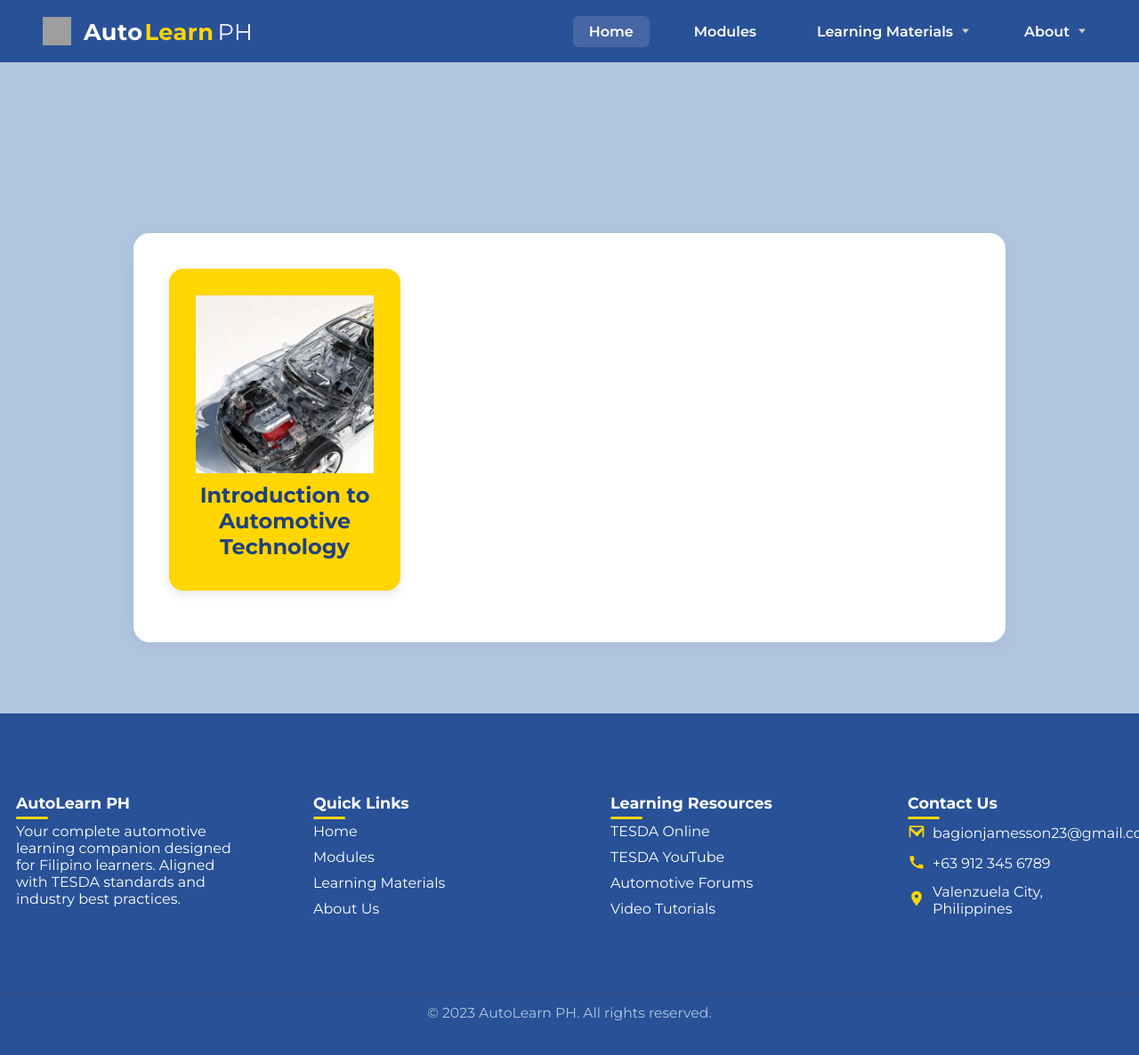
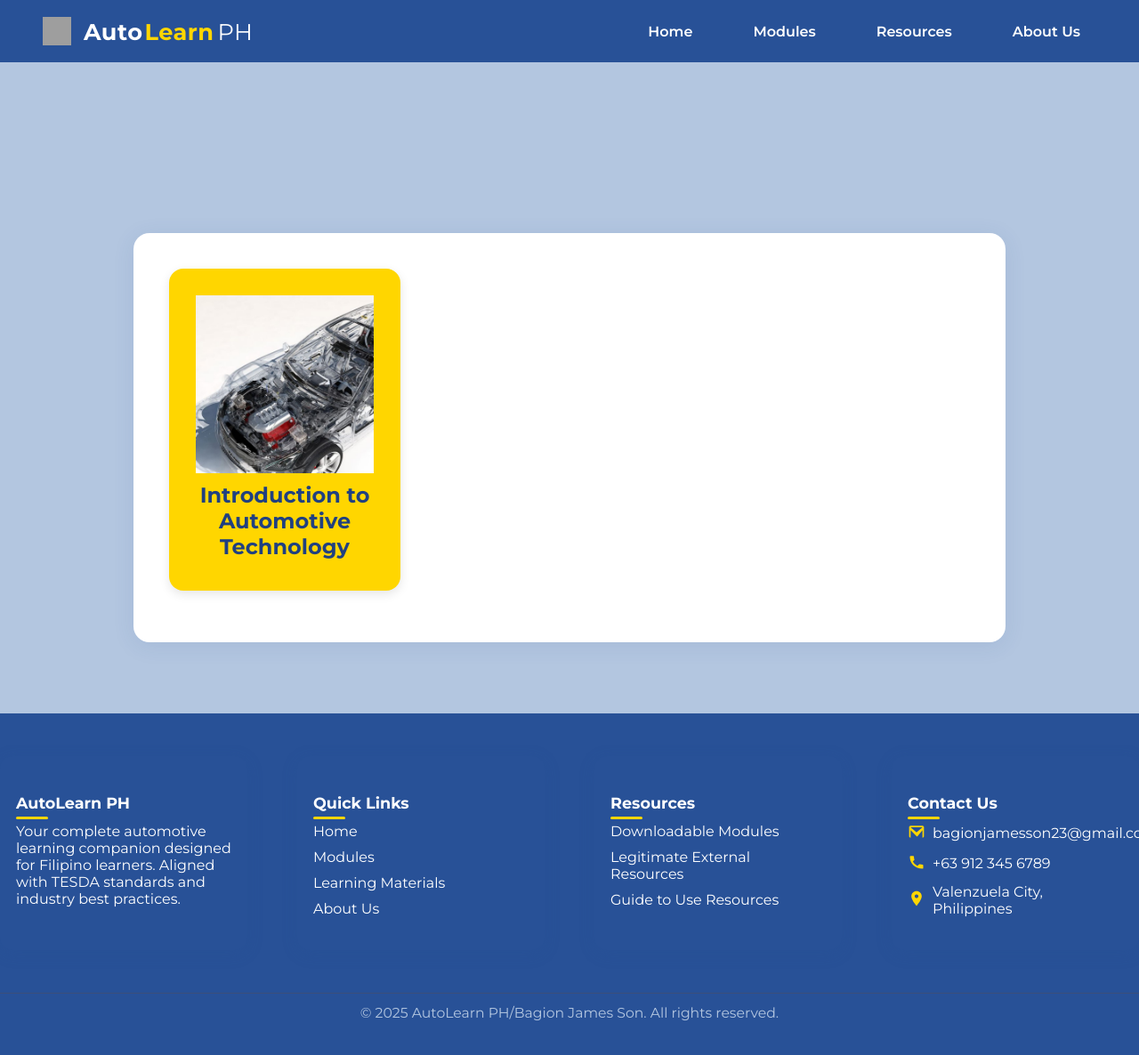
Before and after one commit to bagionjamesson/Course, a plain HTML site: page index.html in a window 1280 px wide. Shown: the top 1186 px of the page at 89% size. Drawn offline with Linux system fonts and the light colour scheme; grey boxes are pictures that could not be loaded; a script that the page names is missing.

Commit message:
update the navigation

```diff
--- a/index.html
+++ b/index.html
@@ -21,23 +21,11 @@
         </div>
       </a>
     </div>
-    <ul class="navbar-menu">
-      <li><a href="https://bagionjamesson.github.io/Home/" class="active">Home</a></li>
+     <ul class="navbar-menu">
+      <li><a href="https://bagionjamesson.github.io/Home/">Home</a></li>
       <li><a href="https://bagionjamesson.github.io/Modules/">Modules</a></li>
-      <li class="has-dropdown">  <!-- Add 'has-dropdown' class here -->
-        <a href="https://bagionjamesson.github.io/Modules/">Learning Materials</a> <!-- This can link to a general materials page or be just a trigger -->
-        <ul class="dropdown-submenu"> <!-- This is the new dropdown list -->
-          <li><a href="https://e-tesda.gov.ph/" target="_blank">TESDA Online</a></li>
-          <li><a href="https://www.youtube.com/@TESDAOfficial" target="_blank">TESDA YouTube</a></li>
-          <li><a href="https://www.automotiveforums.com/">Automotive Forums</a></li> <!-- Add actual link later -->
-          <li><a href="https://www.youtube.com/@HowtoAutomotive">Video Tutorials</a></li>   <!-- Add actual link later -->
-        </ul>
-      </li>
-      <li class="has-dropdown">
-    <a href="https://www.facebook.com/james.bagion.5" id="nav-about-us">About</a>
-    <ul class="dropdown-submenu">
-        <li><a href="#" id="nav-about-alc">About ALC</a></li>
-        <li><a href="https://www.facebook.com/james.bagion.5" id="nav-about-james">About James</a></li>
+      <li><a href="https://bagionjamesson.github.io/Resources/">Resources</a></li>
+      <li><a href="https://bagionjamesson.github.io/About/">About Us</a></li>
     </ul>
   </nav>
 
@@ -78,14 +66,13 @@
           <li><a href="../about.html">About Us</a></li>
         </ul>
       </div>
-      <!-- Column 3: Learning Resources -->
+      <!-- Column 3: Learning Resbacources -->
       <div class="footer-col">
-        <h3>Learning Resources <span class="footer-underline"></span></h3>
+        <h3>Resources <span class="footer-underline"></span></h3>
         <ul>
-          <li><a href="https://e-tesda.gov.ph/" target="_blank">TESDA Online</a></li>
-          <li><a href="https://www.youtube.com/@TESDAOfficial" target="_blank">TESDA YouTube</a></li>
-          <li><a href="https://www.automotiveforums.com/">Automotive Forums</a></li>
-          <li><a href="https://www.youtube.com/@tutauto-velo9420">Video Tutorials</a></li>
+          <li><a href="https://bagionjamesson.github.io/Resources/#DownloadModule" target="_blank">Downloadable Modules</a></li>
+          <li><a href="https://bagionjamesson.github.io/Resources/#LegitimateExternalResources" target="_blank"> Legitimate External Resources</a></li>
+          <li><a href="https://bagionjamesson.github.io/Resources/#HowToUse">Guide to Use Resources</a></li>
         </ul>
       </div>
       <!-- Column 4: Contact Us -->
@@ -113,7 +100,7 @@
     </div>
     <div class="footer-bottom">
       <hr style="border: none; border-top: 1px solid #3b4e7a; margin: 24px 0 12px 0;">
-      © 2023 AutoLearn PH. All rights reserved.
+      © 2025 AutoLearn PH/Bagion James Son. All rights reserved.
     </div>
   </footer>
   <!-- If you need JavaScript for this page, it would go here -->
```
